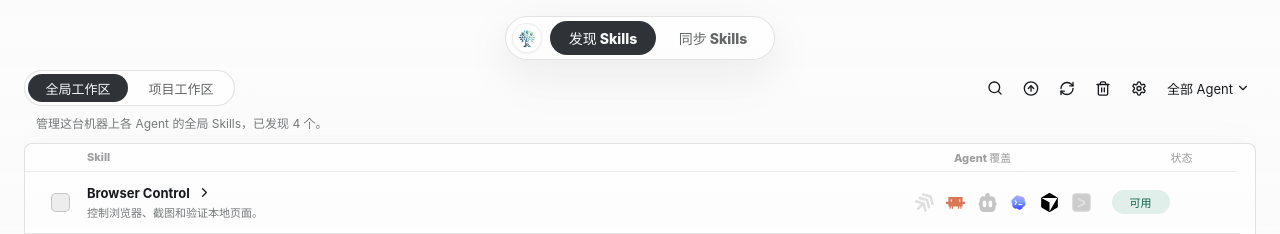
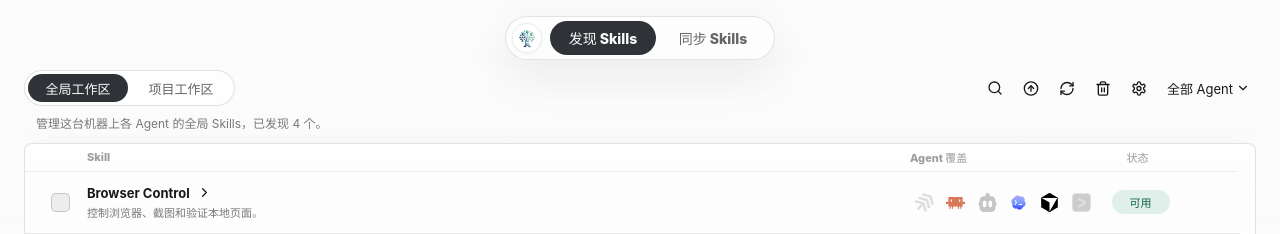
Before and after one commit to hchcx/manage-my-skills, a React (Vite) app: page / in a window 1280 px wide. Shown: the top 234 px of the page. Built offline with nearby package versions, Linux system fonts and the light colour scheme.

Commit message:
fix(skills): 统一表头与列表行的Grid列划分，解决状态栏与可用标识错位的问题

```diff
--- a/src/styles/skills.css
+++ b/src/styles/skills.css
@@ -678,7 +678,7 @@
 
 .skill-table-head {
   display: grid;
-  grid-template-columns: 34px minmax(260px, 1fr) 180px 75px;
+  grid-template-columns: 34px minmax(260px, 1fr) 180px 75px 34px;
   gap: 10px;
   align-items: center;
   margin-right: 18px;
--- a/src/views/SkillsView.tsx
+++ b/src/views/SkillsView.tsx
@@ -888,6 +888,7 @@ export function SkillsView({
               <span>Skill</span>
               <span>Agent 覆盖</span>
               <span>状态</span>
+              <span />
             </div>
 
             <div className="skill-list">
```
